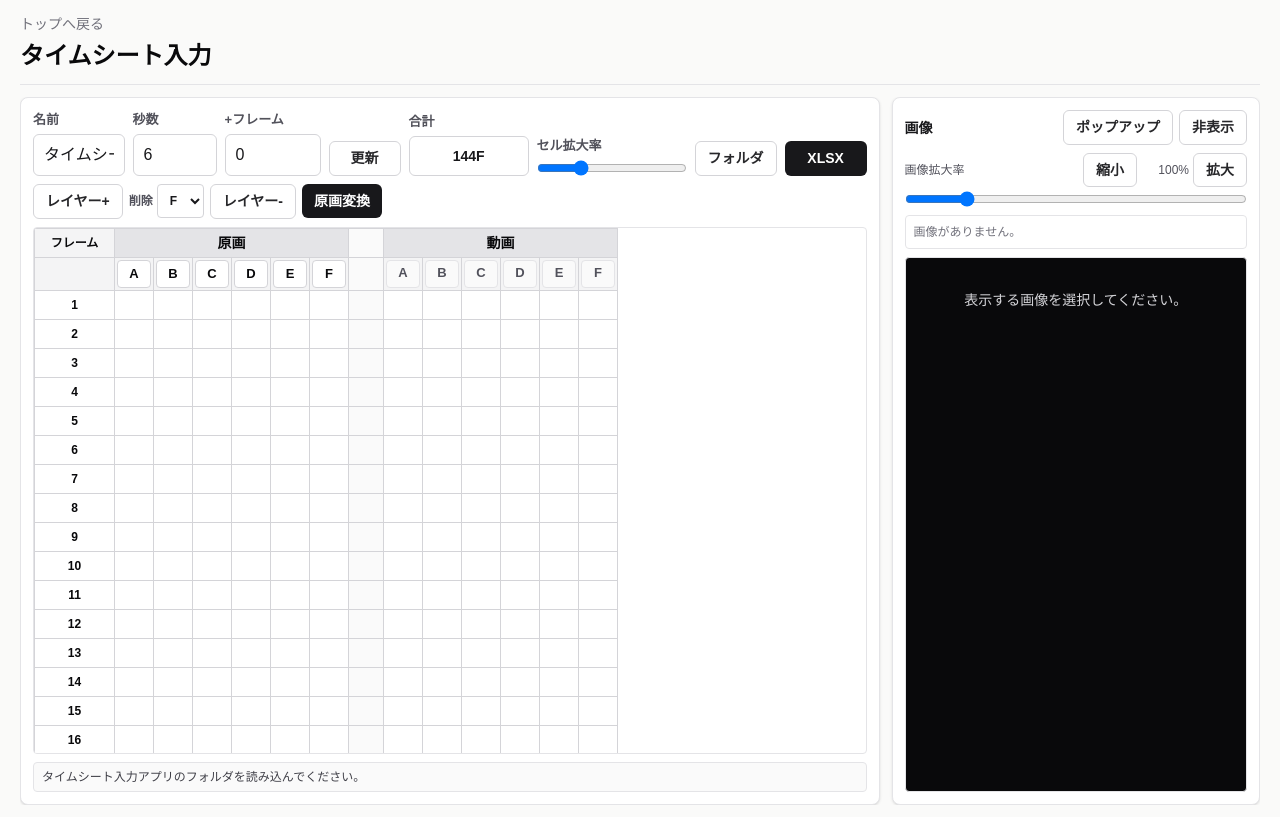
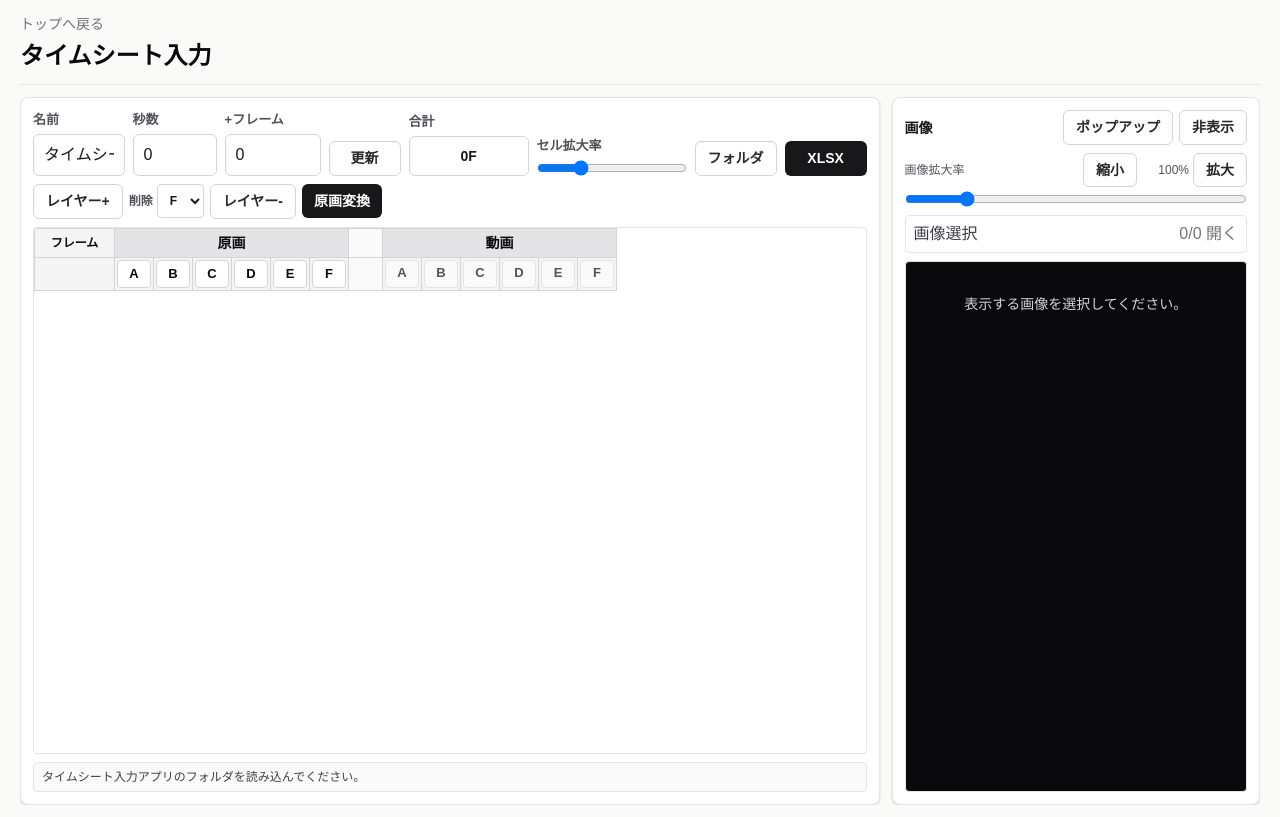
Before and after one commit to mina37010/anime-data-create, a Next.js app: page /apps/timesheet in a window 1280 px wide. Built offline with nearby package versions, Linux system fonts and the light colour scheme.

Commit message:
fix : 読み込み機能

```diff
--- a/app/apps/timesheet/timesheet-editor.tsx
+++ b/app/apps/timesheet/timesheet-editor.tsx
@@ -8,6 +8,8 @@ const imageExtensions = new Set(["png", "jpg", "jpeg", "gif", "bmp", "tif", "tif
 const xlsxExtensions = new Set(["xlsx", "xlsm", "xls"]);
 const defaultLayers = ["A", "B", "C", "D", "E", "F"];
 const frameRate = 24;
+const popupMinTop = 12;
+const popupMinLeft = 12;
 
 type ImageEntry = {
   file: File;
@@ -80,6 +82,18 @@ function isImageFile(file: File) {
 
 function isWorkbookFile(file: File) {
   return xlsxExtensions.has(fileExtension(file));
+}
+
+function isTextFile(file: File) {
+  return fileExtension(file) === "txt";
+}
+
+function fileDisplayName(file: File) {
+  return file.webkitRelativePath || file.name;
+}
+
+function fileIdentity(file: File) {
+  return `${fileDisplayName(file)}:${file.size}:${file.lastModified}`;
 }
 
 function isTiffFile(file: File) {
@@ -164,7 +178,7 @@ function insertedLayerName(layers: string[], insertIndex: number) {
   return uniqueLayerName(layers, `${baseName}_un`);
 }
 
-function createBlankTimesheet(frameCount = frameRate * 6): TimesheetData {
+function createBlankTimesheet(frameCount = 0): TimesheetData {
   return {
     title: "タイムシート",
     frameCount,
@@ -503,6 +517,21 @@ function parseSectionFromRaw(
   };
 }
 
+function countTimingDataRows(raw: RawSheet, dataStartRow: number, columnStart: number, columnEnd: number) {
+  let lastDataRow = dataStartRow - 1;
+  for (let row = dataStartRow; row <= raw.maxRow; row += 1) {
+    for (let col = columnStart; col <= columnEnd; col += 1) {
+      const value = raw.cells.get(cellKey(row, col));
+      if (valueToText(value).trim() !== "") {
+        lastDataRow = row;
+        break;
+      }
+    }
+  }
+
+  return Math.max(0, lastDataRow - dataStartRow + 1);
+}
+
 function parseTimesheet(raw: RawSheet): TimesheetData {
   const headerRow = findFrameHeaderRow(raw);
   const titleValue = headerRow > 0 ? valueToText(raw.cells.get(cellKey(0, 0))).trim() : "";
@@ -513,14 +542,20 @@ function parseTimesheet(raw: RawSheet): TimesheetData {
 
   const dataStartRow = headerRow + 1;
   const frameRows: number[] = [];
+  let maxFrameNumber = 0;
   for (let row = dataStartRow; row <= raw.maxRow; row += 1) {
     const frameValue = raw.cells.get(cellKey(row, gengaFrameColumn));
     if (frameValue !== undefined && frameValue !== "") {
       frameRows.push(row);
+      const frameNumber = Number(frameValue);
+      if (Number.isFinite(frameNumber)) {
+        maxFrameNumber = Math.max(maxFrameNumber, Math.floor(frameNumber));
+      }
     }
   }
 
-  const frameCount = Math.max(frameRows.length, frameRate);
+  const timingDataRowCount = countTimingDataRows(raw, dataStartRow, gengaFrameColumn, raw.maxCol);
+  const frameCount = Math.max(frameRows.length, maxFrameNumber, timingDataRowCount);
   const gengaSection = parseSectionFromRaw(
     raw,
     headers,
@@ -571,9 +606,9 @@ function buildWorkbook(timesheet: TimesheetData) {
 export function TimesheetEditor() {
   const [timesheet, setTimesheet] = useState<TimesheetData>(() => createBlankTimesheet());
   const [images, setImages] = useState<ImageEntry[]>([]);
-  const [seconds, setSeconds] = useState(6);
+  const [seconds, setSeconds] = useState(0);
   const [additionalFrames, setAdditionalFrames] = useState(0);
-  const [secondsDraft, setSecondsDraft] = useState("6");
+  const [secondsDraft, setSecondsDraft] = useState("0");
   const [additionalFramesDraft, setAdditionalFramesDraft] = useState("0");
   const [cellZoom, setCellZoom] = useState(1);
   const [imageZoom, setImageZoom] = useState(1);
@@ -583,6 +618,9 @@ export function TimesheetEditor() {
   const [deleteLayerIndex, setDeleteLayerIndex] = useState(defaultLayers.length - 1);
   const [cellSelection, setCellSelection] = useState<CellSelection | null>(null);
   const [cellSelectionActive, setCellSelectionActive] = useState(false);
+  const [workbookCandidates, setWorkbookCandidates] = useState<File[]>([]);
+  const [selectedWorkbookKey, setSelectedWorkbookKey] = useState("");
+  const [textNotes, setTextNotes] = useState("");
   const [status, setStatus] = useState("タイムシート入力アプリのフォルダを読み込んでください。");
   const folderInputRef = useRef<HTMLInputElement | null>(null);
 
@@ -592,6 +630,7 @@ export function TimesheetEditor() {
     [timesheet],
   );
   const safeDeleteLayerIndex = Math.min(deleteLayerIndex, Math.max(0, layerOptions.length - 1));
+  const selectedWorkbookFile = workbookCandidates.find((file) => fileIdentity(file) === selectedWorkbookKey) ?? workbookCandidates[0] ?? null;
   const gengaLayerCount = timesheet.sections.find((section) => section.id === "genga")?.layers.length ?? 0;
   const selectedCellCount = useMemo(() => {
     if (!cellSelection) {
@@ -617,7 +656,7 @@ export function TimesheetEditor() {
     setSeconds(safeSeconds);
     setAdditionalFrames(safeFrames);
     setTimesheet((previous) => {
-      const nextFrameCount = Math.max(1, safeSeconds * frameRate + safeFrames);
+      const nextFrameCount = Math.max(0, safeSeconds * frameRate + safeFrames);
       return {
         ...previous,
         frameCount: nextFrameCount,
@@ -815,10 +854,28 @@ export function TimesheetEditor() {
     setStatus("原画欄を変換し、動画欄へ反映しました。");
   }
 
+  async function loadWorkbookFile(workbookFile: File, imageCount: number) {
+    const raw = await readRawSheet(workbookFile);
+    const parsed = synchronizeLayerNames(raw ? parseTimesheet(raw) : createBlankTimesheet());
+    setTimesheet(parsed);
+    syncDurationFromFrameCount(parsed.frameCount);
+    setCellSelection(null);
+    setCellSelectionActive(false);
+    setStatus(`${imageCount}件の画像と ${fileDisplayName(workbookFile)} を読み込みました。`);
+  }
+
+  async function loadSelectedWorkbook() {
+    if (!selectedWorkbookFile) {
+      return;
+    }
+    await loadWorkbookFile(selectedWorkbookFile, images.length);
+  }
+
   async function handleFolderSelect(event: ChangeEvent<HTMLInputElement>) {
     const files = Array.from(event.target.files ?? []);
-    const workbookFile = files.filter(isWorkbookFile).sort((a, b) => a.name.localeCompare(b.name, "ja"))[0] ?? null;
+    const workbookFiles = files.filter(isWorkbookFile).sort((a, b) => fileDisplayName(a).localeCompare(fileDisplayName(b), "ja"));
     const imageFiles = files.filter(isImageFile).sort((a, b) => a.name.localeCompare(b.name, "ja"));
+    const textFiles = files.filter(isTextFile).sort((a, b) => fileDisplayName(a).localeCompare(fileDisplayName(b), "ja"));
     const nextImages = (
       await Promise.all(
         imageFiles.map(async (file) => {
@@ -831,23 +888,34 @@ export function TimesheetEditor() {
         }),
       )
     ).filter((image): image is ImageEntry => image !== null);
+    const nextTextNotes = (
+      await Promise.all(
+        textFiles.map(async (file) => {
+          const text = await file.text();
+          return textFiles.length > 1 ? `【${fileDisplayName(file)}】\n${text.trim()}` : text.trim();
+        }),
+      )
+    )
+      .filter(Boolean)
+      .join("\n\n");
 
     for (const image of images) {
       URL.revokeObjectURL(image.url);
     }
 
     setImages(nextImages);
-    if (workbookFile) {
-      const raw = await readRawSheet(workbookFile);
-      const parsed = synchronizeLayerNames(raw ? parseTimesheet(raw) : createBlankTimesheet());
-      setTimesheet(parsed);
-      syncDurationFromFrameCount(parsed.frameCount);
-      setStatus(`${imageFiles.length}件の画像と ${workbookFile.name} を読み込みました。`);
+    setTextNotes(nextTextNotes);
+    setWorkbookCandidates(workbookFiles);
+    setSelectedWorkbookKey(workbookFiles[0] ? fileIdentity(workbookFiles[0]) : "");
+    if (workbookFiles.length === 1) {
+      await loadWorkbookFile(workbookFiles[0], imageFiles.length);
+    } else if (workbookFiles.length > 1) {
+      setStatus(`${imageFiles.length}件の画像と ${workbookFiles.length}件のXLSXを読み込みました。使用するXLSXを選択してください。`);
     } else {
       const blank = synchronizeLayerNames(createBlankTimesheet());
       setTimesheet(blank);
       syncDurationFromFrameCount(blank.frameCount);
-      setStatus(`${imageFiles.length}件の画像を読み込みました。XLSXがないため新規作成しました。`);
+      setStatus(`${imageFiles.length}件の画像を読み込みました。XLSXがないため0Fから新規作成しました。`);
     }
     event.target.value = "";
   }
@@ -873,8 +941,8 @@ export function TimesheetEditor() {
     setPopupDragStart({
       pointerX: event.clientX,
       pointerY: event.clientY,
-      x: popupPosition.x,
-      y: popupPosition.y,
+      x: Math.max(popupMinLeft, popupPosition.x),
+      y: Math.max(popupMinTop, popupPosition.y),
     });
   }
 
@@ -883,8 +951,8 @@ export function TimesheetEditor() {
       return;
     }
     setPopupPosition({
-      x: popupDragStart.x + event.clientX - popupDragStart.pointerX,
-      y: popupDragStart.y + event.clientY - popupDragStart.pointerY,
+      x: Math.max(popupMinLeft, popupDragStart.x + event.clientX - popupDragStart.pointerX),
+      y: Math.max(popupMinTop, popupDragStart.y + event.clientY - popupDragStart.pointerY),
     });
   }
 
@@ -956,7 +1024,7 @@ export function TimesheetEditor() {
               type="file"
               className="hidden"
               multiple
-              accept="image/*,.tif,.tiff,.xlsx,.xlsm,.xls"
+              accept="image/*,.tif,.tiff,.xlsx,.xlsm,.xls,.txt"
               onChange={handleFolderSelect}
             />
             <button className="control-button" type="button" onClick={() => folderInputRef.current?.click()}>
@@ -998,6 +1066,29 @@ export function TimesheetEditor() {
           <button className="primary-button" type="button" onClick={applyGengaConversion}>
             原画変換
           </button>
+          {textNotes ? (
+            <div className="max-h-16 min-w-[220px] max-w-xl overflow-auto rounded border border-amber-200 bg-amber-50 px-2 py-1 text-xs leading-relaxed whitespace-pre-wrap text-zinc-800">
+              {textNotes}
+            </div>
+          ) : null}
+          {workbookCandidates.length > 1 ? (
+            <div className="flex min-w-[260px] items-center gap-1.5">
+              <select
+                className="h-[2.125rem] min-w-0 flex-1 rounded border border-zinc-300 bg-white px-2 text-sm font-semibold text-zinc-900"
+                value={selectedWorkbookKey}
+                onChange={(event) => setSelectedWorkbookKey(event.target.value)}
+              >
+                {workbookCandidates.map((file) => (
+                  <option value={fileIdentity(file)} key={fileIdentity(file)}>
+                    {fileDisplayName(file)}
+                  </option>
+                ))}
+              </select>
+              <button className="control-button" type="button" onClick={loadSelectedWorkbook}>
+                読込
+              </button>
+            </div>
+          ) : null}
           {imagePanelMode === "hidden" ? (
             <button className="control-button" type="button" onClick={() => setImagePanelMode("dock")}>
               画像表示
@@ -1142,9 +1233,8 @@ export function TimesheetEditor() {
 
       {imagePanelMode === "popup" ? (
         <div
-          className="fixed z-50 grid h-[min(720px,86vh)] max-h-[86vh] w-[min(620px,92vw)] min-w-0 resize overflow-hidden rounded-lg border border-zinc-300 bg-white shadow-2xl"
+          className="fixed z-50 grid h-[70vh] min-h-[280px] w-[min(620px,92vw)] min-w-[320px] resize overflow-hidden rounded-lg border border-zinc-300 bg-white shadow-2xl"
           style={{ left: `${popupPosition.x}px`, top: `${popupPosition.y}px` }}
-          onPointerDown={handlePopupPointerDown}
           onPointerMove={handlePopupPointerMove}
           onPointerUp={() => setPopupDragStart(null)}
           onPointerCancel={() => setPopupDragStart(null)}
@@ -1157,6 +1247,7 @@ export function TimesheetEditor() {
             onHide={() => setImagePanelMode("hidden")}
             zoom={imageZoom}
             onZoomChange={setImageZoom}
+            onDragStart={handlePopupPointerDown}
             popup
           />
         </div>
@@ -1230,6 +1321,7 @@ function ImagePanel({
   onPopup,
   onHide,
   onZoomChange,
+  onDragStart,
 }: {
   images: ImageEntry[];
   selectedImages: ImageEntry[];
@@ -1239,14 +1331,20 @@ function ImagePanel({
   onPopup: () => void;
   onHide: () => void;
   onZoomChange?: (zoom: number) => void;
+  onDragStart?: (event: PointerEvent<HTMLElement>) => void;
 }) {
+  const [imageListOpen, setImageListOpen] = useState(false);
+
   function updateZoom(nextZoom: number) {
     onZoomChange?.(Math.min(4, Math.max(0.4, Number(nextZoom.toFixed(2)))));
   }
 
   return (
     <aside className="flex h-full min-h-0 min-w-0 max-w-full flex-col overflow-hidden rounded-lg border border-zinc-200 bg-white p-3 shadow-sm">
-      <div className="mb-2 flex min-w-0 items-center justify-between gap-2">
+      <div
+        className={classNames("mb-2 flex min-w-0 items-center justify-between gap-2", popup && "cursor-move")}
+        onPointerDown={popup ? onDragStart : undefined}
+      >
         <h2 className="text-sm font-semibold text-zinc-900">{popup ? "画像 - ドラッグで移動" : "画像"}</h2>
         <div className="flex items-center gap-1.5">
           <button data-popup-control className="control-button" type="button" onClick={onPopup}>
@@ -1281,7 +1379,19 @@ function ImagePanel({
           />
         </div>
       ) : null}
-      <div data-popup-control className="mb-2 max-h-32 min-w-0 overflow-auto rounded border border-zinc-200 p-2">
+      <div data-popup-control className="mb-2 min-w-0 rounded border border-zinc-200">
+        <button
+          className="flex w-full items-center justify-between gap-2 px-2 py-1.5 text-left text-xs font-semibold text-zinc-700 hover:bg-zinc-50"
+          type="button"
+          onClick={() => setImageListOpen((previous) => !previous)}
+        >
+          <span>画像選択</span>
+          <span className="text-zinc-500">
+            {selectedImages.length}/{images.length} {imageListOpen ? "閉じる" : "開く"}
+          </span>
+        </button>
+        {imageListOpen ? (
+          <div className="max-h-32 overflow-auto border-t border-zinc-200 p-2">
             {images.length > 0 ? (
               images.map((image) => (
                 <label key={image.name} className="flex items-center gap-2 py-1 text-xs text-zinc-700">
@@ -1292,6 +1402,8 @@ function ImagePanel({
             ) : (
               <p className="text-xs text-zinc-500">画像がありません。</p>
             )}
+          </div>
+        ) : null}
       </div>
       <div data-popup-control className="min-h-0 w-full max-w-full flex-1 overflow-auto overscroll-contain rounded border border-zinc-200 bg-zinc-950 p-2">
         {selectedImages.length > 0 ? (
```
Also changed, not shown: 1 other file (tests, documents, lock files or other folders). Lines whose indentation alone changed are shown as unchanged.
